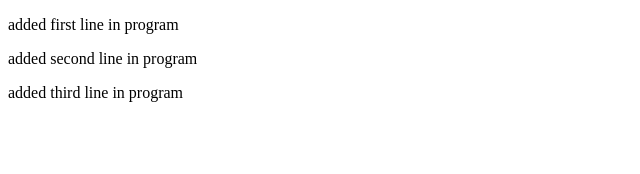
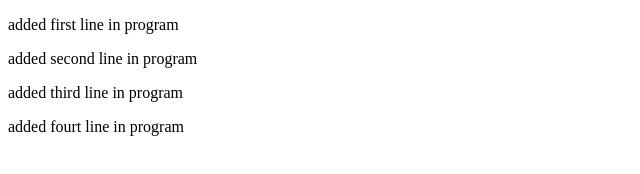
Before and after one commit to shravannayak38/new-repo-program, a plain HTML site: page index.html in a window 1280 px wide. Shown: the whole page, without its empty margins (0-640 px from the left). Drawn offline with Linux system fonts and the light colour scheme.

Commit message:
Update index.html
my fourth commit

```diff
--- a/index.html
+++ b/index.html
@@ -4,5 +4,6 @@
             <p>added first line in program</p>
             <p>added second line in program</p>
 	    <p>added third line in program</p>
+	    <p>added fourt line in program</p>
       </body>
 </html>
```
